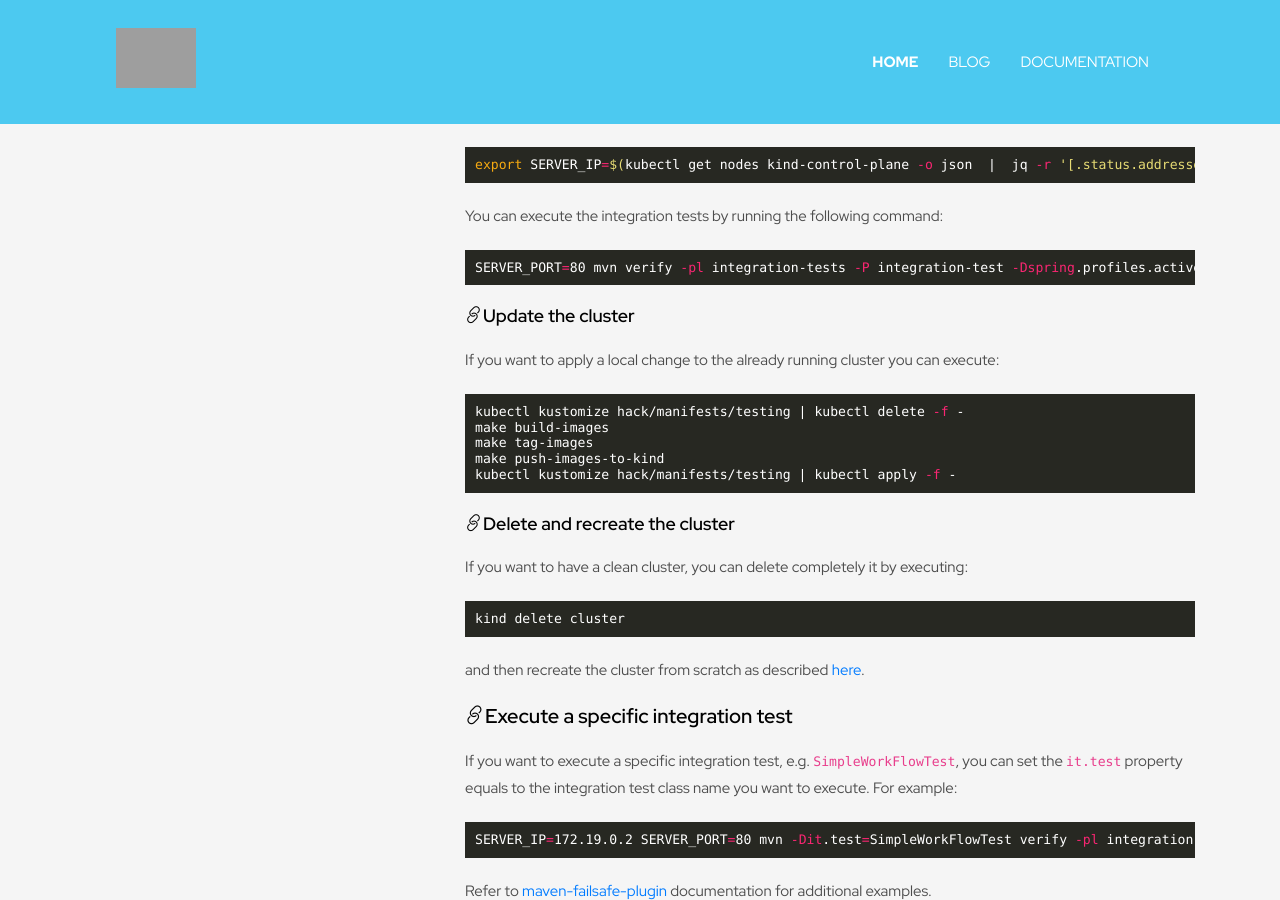
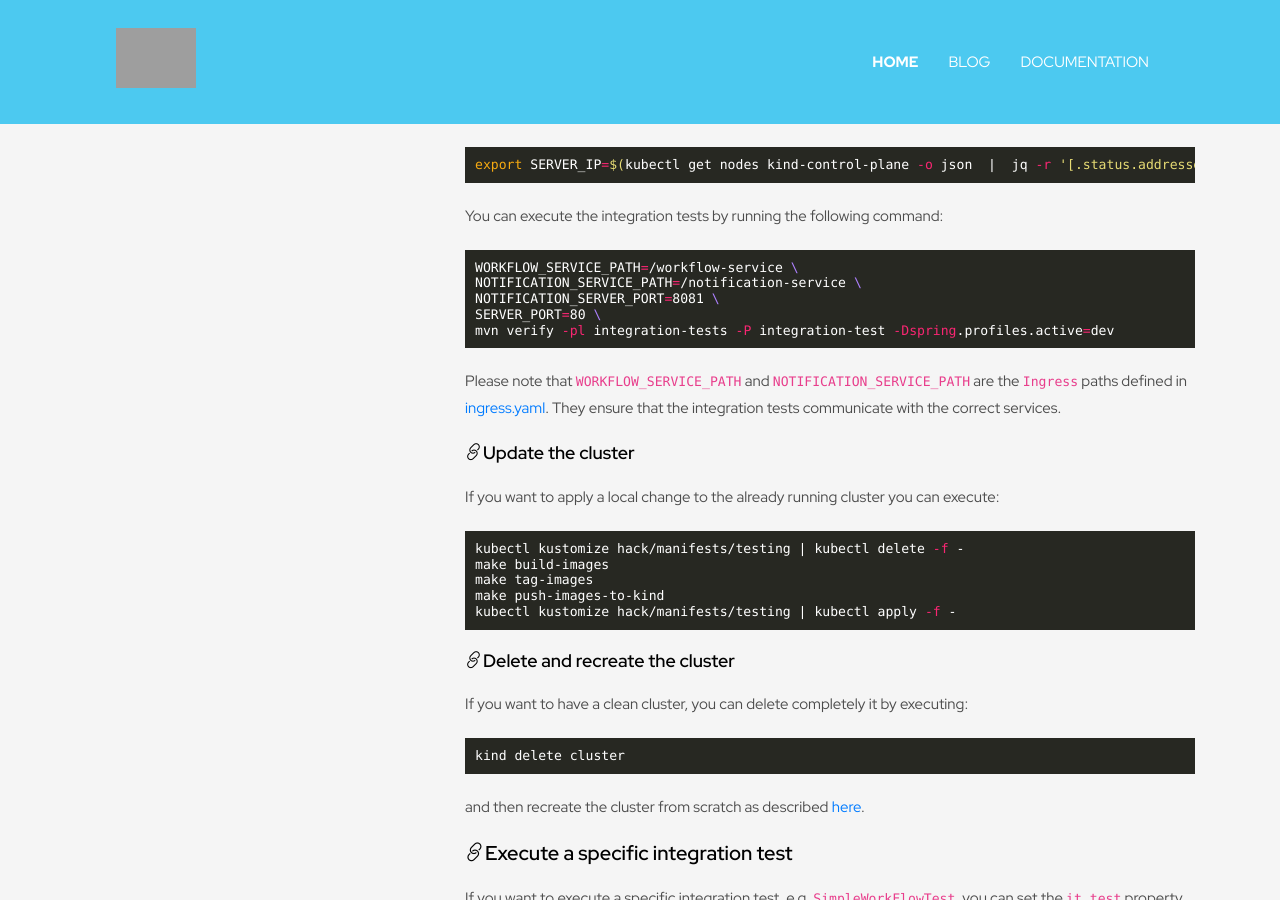
Before and after one commit to parodos-dev/parodos-dev.github.io, a Jekyll site: the page built from documentation/latest/dev/guide.md, in a window 1280 px wide and 900 px high, scrolled down 1293 px. Built offline with Jekyll 4.4.1, drawn with Linux system fonts in a browser that asks for light colours; a script that is not in the unit is left out; grey boxes are pictures that could not be loaded.

Commit message:
Update instruction to start integration tests
After enabling notification service integration tests, it is necessary
to specificy `workflow-service` and `notification-service` paths to execute
the tests in a `Kind` cluster.

To do that, it is necessary to set two env vars: `WORKFLOW_SERVICE_PATH`
and `NOTIFICATION_SERVICE_PATH`.

Signed-off-by: Gloria Ciavarrini <gciavarrini@redhat.com>

````diff
--- a/documentation/latest/dev/guide.md
+++ b/documentation/latest/dev/guide.md
@@ -79,8 +79,16 @@ export SERVER_IP=$(kubectl get nodes kind-control-plane -o json  |  jq -r '[.sta
 You can execute the integration tests by running the following command:
 
 ```bash
-SERVER_PORT=80 mvn verify -pl integration-tests -P integration-test -Dspring.profiles.active=dev
+WORKFLOW_SERVICE_PATH=/workflow-service \
+NOTIFICATION_SERVICE_PATH=/notification-service \
+NOTIFICATION_SERVER_PORT=8081 \
+SERVER_PORT=80 \
+mvn verify -pl integration-tests -P integration-test -Dspring.profiles.active=dev
 ```
+
+Please note that `WORKFLOW_SERVICE_PATH` and `NOTIFICATION_SERVICE_PATH` are
+the `Ingress` paths defined in [ingress.yaml](https://github.com/parodos-dev/parodos/blob/main/hack/manifests/testing/ingress.yaml).
+They ensure that the integration tests communicate with the correct services.
 
 ##### Update the cluster
 
````
